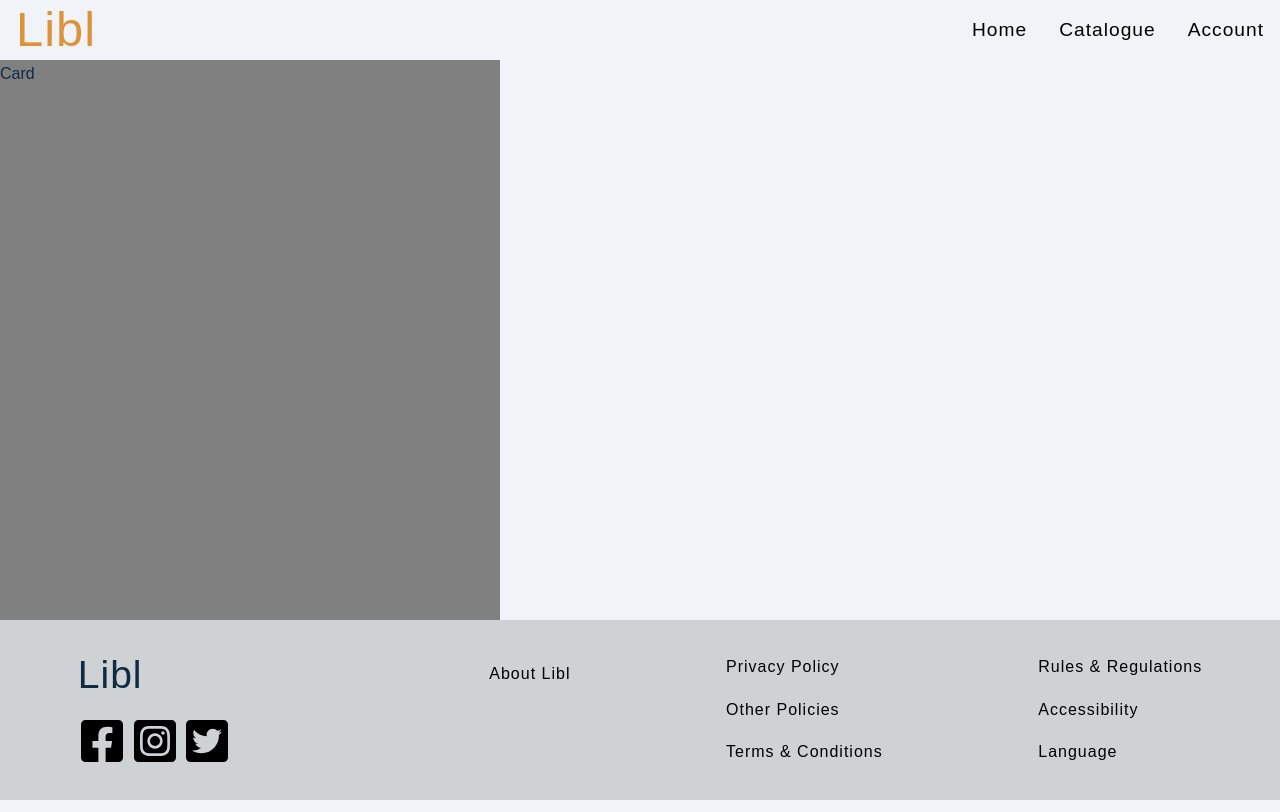
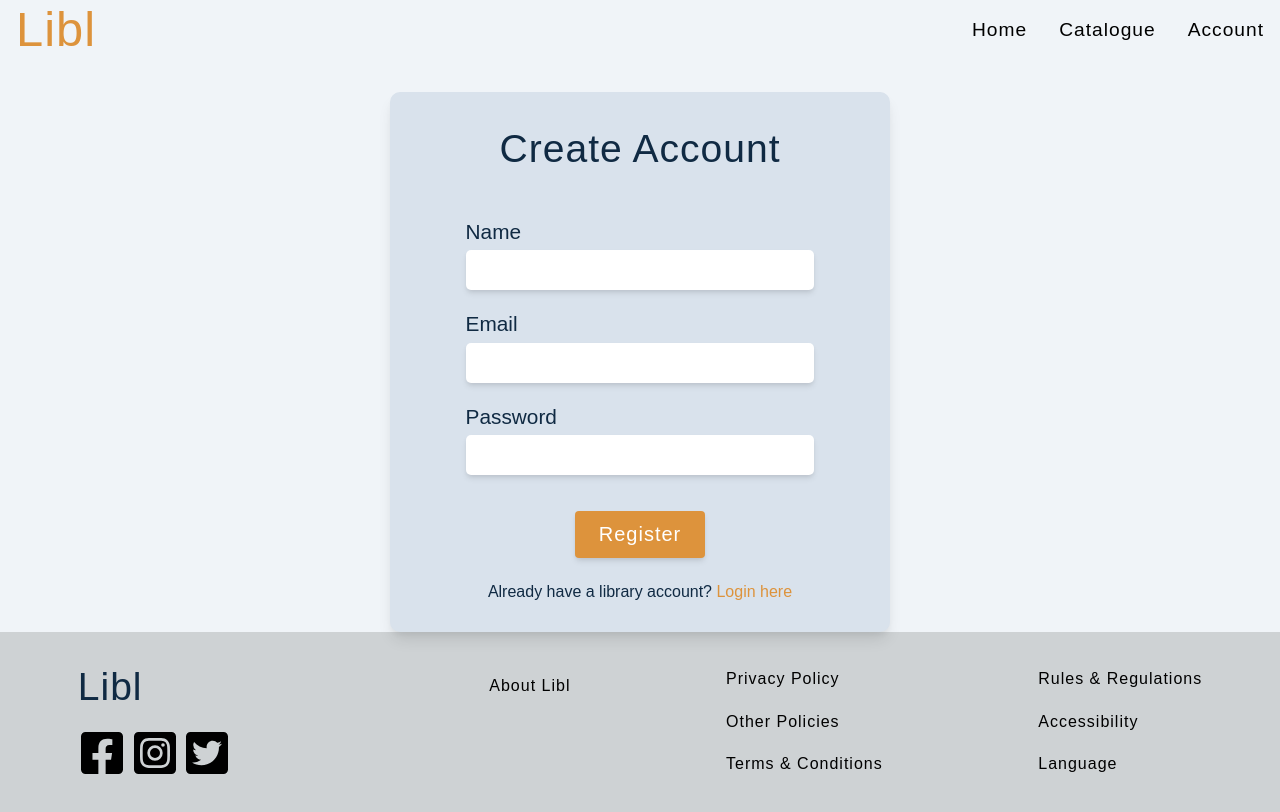
Before and after one commit to HydraSenpai/Libl, a React (Create React App) app in the folder client/: page /register in a window 1280 px wide. Built offline with nearby package versions, Linux system fonts and the light colour scheme.

Commit message:
login styles done

```diff
--- a/client/src/components/register/Card.jsx
+++ b/client/src/components/register/Card.jsx
@@ -1,10 +1,78 @@
-import React from 'react';
+import React, { useState } from 'react';
 import styled from 'styled-components';
+import FormRow from './FormRow';
+
+const initialState = {
+  name: '',
+  email: '',
+  password: '',
+};
 
 const Card = () => {
+  const [userDetails, setUserDetails] = useState(initialState);
+  const [login, setLogin] = useState(false);
+
+  const handleSubmit = (e) => {
+    e.preventDefault();
+    const { email, password, name } = userDetails;
+    if (!email || !password || (!login && !name)) {
+      //show error or something
+    }
+    if (login) {
+      //login user
+    }
+    if (!login) {
+      //register user
+    }
+  };
+
+  const handleChange = (e) => {
+    setUserDetails({ ...userDetails, [e.target.name]: e.target.value });
+  };
+
   return (
     <Wrapper>
-      <section className='card'>Card</section>
+      <form
+        className='card'
+        style={!login ? { height: 540 + 'px' } : { height: 450 + 'px' }}
+        onSubmit={handleSubmit}
+      >
+        <h2>Create Account</h2>
+        {!login && (
+          <FormRow
+            name='name'
+            type='name'
+            labelText='Name'
+            value={userDetails.name}
+            handleChange={handleChange}
+          />
+        )}
+        <FormRow
+          name='email'
+          type='email'
+          labelText='Email'
+          value={userDetails.email}
+          handleChange={handleChange}
+        />
+        <FormRow
+          name='password'
+          type='password'
+          labelText='Password'
+          value={userDetails.password}
+          handleChange={handleChange}
+        />
+        <button className='btn' type='submit'>
+          {!login ? 'Register' : 'Login'}
+        </button>
+        <p>
+          {!login
+            ? 'Already have a library account? '
+            : "Don't have a library account already? "}
+          <button className='login-btn' onClick={() => setLogin(!login)}>
+            {!login ? 'Login here' : 'Create account'}
+          </button>
+        </p>
+      </form>
     </Wrapper>
   );
 };
@@ -13,8 +81,33 @@ export default Card;
 
 const Wrapper = styled.div`
   .card {
-    height: 600px;
+    /* height: 540px; */
     width: 500px;
-    background-color: grey;
+    background-color: var(--grey-100);
+    border-radius: 10px;
+    display: flex;
+    flex-direction: column;
+    align-items: center;
+    padding: 2em 2em 1em 2em;
+    box-shadow: var(--shadow-3);
+    transition: all 500ms;
+  }
+  .card:hover {
+    box-shadow: var(--shadow-4);
+  }
+  h2 {
+    padding-bottom: 1em;
+  }
+  .btn {
+    margin: 1em 0em;
+  }
+  .login-btn {
+    background: none;
+    border: none;
+    font-family: 'Poppins', sans-serif;
+    font-size: 1em;
+    font-weight: 500;
+    color: var(--primary-main);
+    cursor: pointer;
   }
 `;
--- /dev/null
+++ b/client/src/components/register/FormRow.js
@@ -0,0 +1,44 @@
+import styled from 'styled-components';
+
+const FormRow = ({ name, type, labelText, handleChange, value }) => {
+  return (
+    <Wrapper>
+      <label htmlFor={name} className='form-labels'>
+        {labelText}
+      </label>
+      <input
+        type={type}
+        value={value}
+        className='form-inputs'
+        name={name}
+        onChange={handleChange}
+      />
+    </Wrapper>
+  );
+};
+
+export default FormRow;
+
+const Wrapper = styled.div`
+  padding-bottom: 0;
+  margin-bottom: 1em;
+  display: flex;
+  flex-direction: column;
+  align-items: start;
+  width: 80%;
+  .form-labels {
+    font-size: 1.3em;
+    font-weight: 400;
+  }
+  .form-inputs {
+    border-radius: 5px;
+    width: 100%;
+    border: none;
+    height: 40px;
+    padding: 0.25em 0.5em;
+    font-family: 'Poppins', sans-serif;
+    font-size: 1.2em;
+    font-weight: 300;
+    box-shadow: var(--shadow-2);
+  }
+`;
--- a/client/src/index.css
+++ b/client/src/index.css
@@ -19,6 +19,7 @@ html {
 
 :root {
   /* colors */
+  --primary-main: #dd933c;
   --primary-50: #dab2f1;
   --primary-100: #cc96eb;
   --primary-200: #be79e6;
@@ -49,6 +50,7 @@ html {
   --green-light: #afeacf;
   --green-dark: #197248;
   --hover-black: #808080;
+  --hover-main: #b8711f;
 
   /* fonts  */
   --headingFont: 'Poppins', Sans-Serif;
@@ -156,18 +158,19 @@ ul {
 .btn {
   cursor: pointer;
   color: var(--white);
-  background: var(--primary-500);
+  background: var(--primary-main);
   border: transparent;
   border-radius: var(--borderRadius);
   letter-spacing: var(--letterSpacing);
-  padding: 0.375rem 0.75rem;
+  padding: 0.75rem 1.5rem;
   box-shadow: var(--shadow-2);
   transition: var(--transition);
   text-transform: capitalize;
   display: inline-block;
+  font-size: 1.25em;
 }
 .btn:hover {
-  background: var(--primary-700);
+  background: var(--hover-main);
   box-shadow: var(--shadow-3);
 }
 .btn-main {
@@ -310,6 +313,11 @@ ul {
   margin: 0 auto -180px;
 }
 
+.full-page_without-footer {
+  min-height: calc(100vh - 180px);
+  margin: 0 auto;
+}
+
 .full-page_with-footer {
   min-height: calc(100vh + 180px);
   margin: 0 auto -180px;
@@ -323,6 +331,13 @@ ul {
     display: inline-block;
     margin-right: 0.5rem;
   }
+}
+
+.center {
+  display: flex;
+  flex-direction: column;
+  justify-content: center;
+  align-items: center;
 }
 
 /* TESTING PURPOSES */
--- a/client/src/pages/Login.jsx
+++ b/client/src/pages/Login.jsx
@@ -5,9 +5,11 @@ import { Card } from '../components/register/';
 const Login = () => {
   return (
     <div>
-      <div class='full-page_footer'>
+      <div className='full-page_without-footer'>
         <Navbar />
-        <Card />
+        <div className='center' style={{ paddingTop: 2 + 'em' }}>
+          <Card />
+        </div>
       </div>
       <Footer />
     </div>
```
